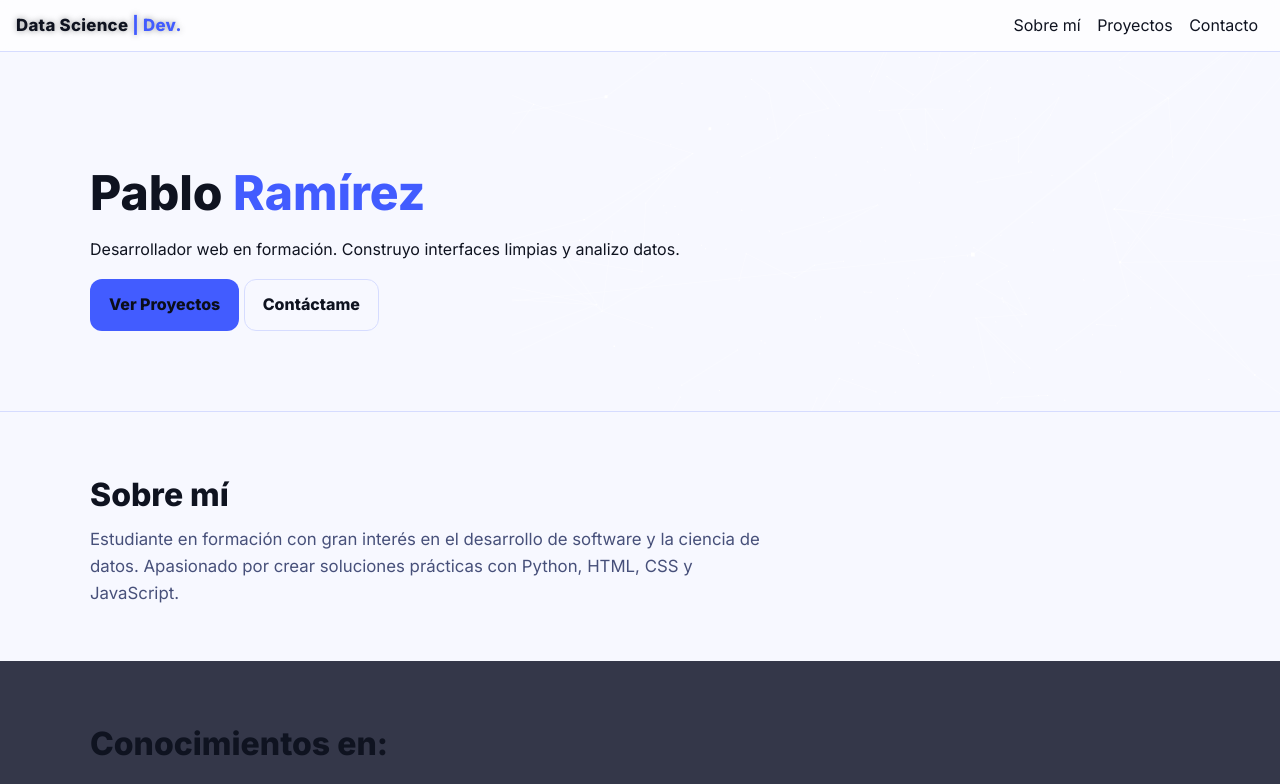
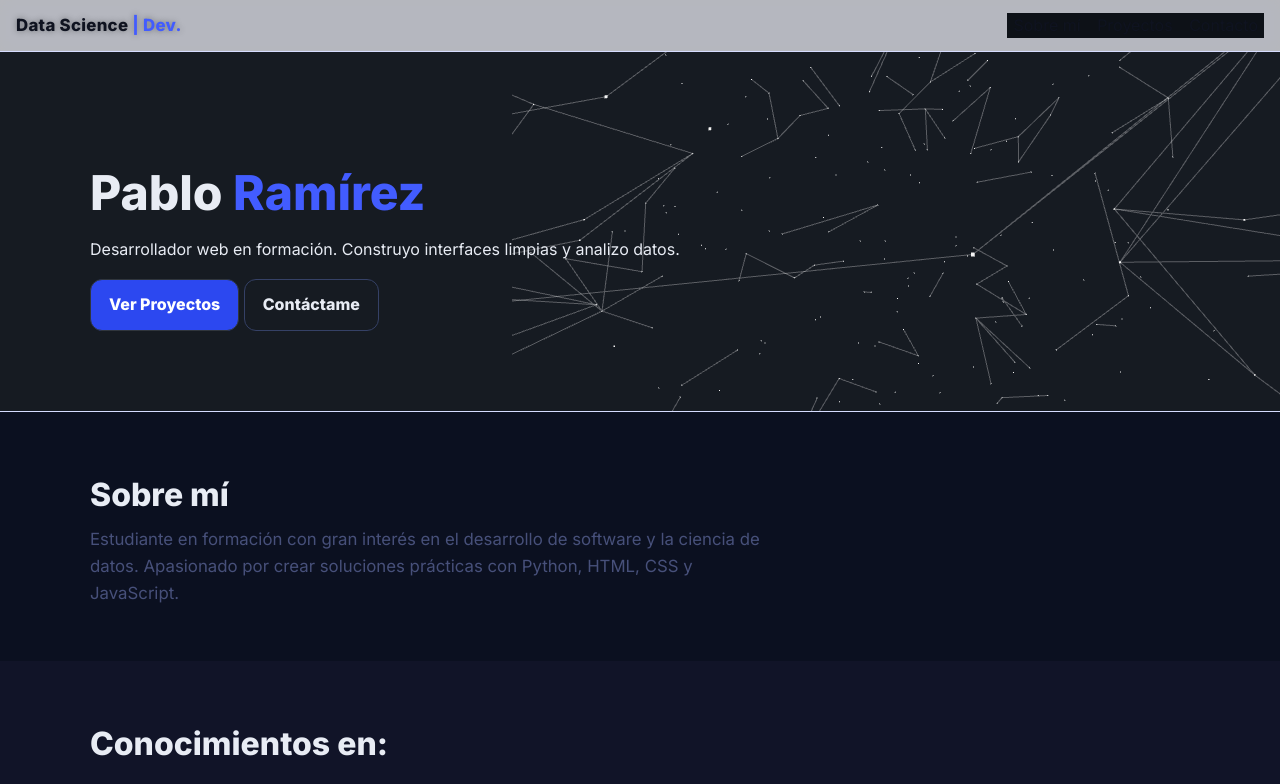
Before and after one commit to PabloR95/mi-portafolio, a plain HTML site: page index.html in a window 1280 px wide. Shown: the top 784 px of the page. Drawn offline with nearby package versions, Linux system fonts and the light colour scheme.

Commit message:
style: forzar tema oscuro

```diff
--- a/index.html
+++ b/index.html
@@ -16,7 +16,18 @@
   <!-- CSS -->
   <link rel="preload" href="styles.css" as="style">
   <link rel="stylesheet" href="styles.css">
-
+  <!-- Fuerza tema oscuro (override final) -->
+  <style>
+  :root { color-scheme: dark; }
+  html, body { background: #0b1020; color: #e8ecf4; }
+  .section { background: #0b1020; }
+  .section.alt { background: #141a2a; }
+  .site-header { background: rgba(11,16,32,.65); backdrop-filter: saturate(160%) blur(8px); }
+  /* botones y chips (si los necesitas un poco más contrastados) */
+  .btn { background:#2c48f0; color:#fff; }
+  .btn.outline, .btn-sm.btn-outline { border:1px solid #354166; color:#e8ecf4; background: transparent; }
+  .chip { background:#1a2239; color:#d7def0; border:1px solid #2a3557; }
+</style>
   <!-- Favicon -->
   <link rel="icon" href="images/code.png" type="image/png" sizes="32x32">
   <link rel="icon" href="images/code.svg" type="image/svg+xml">
--- a/styles.css
+++ b/styles.css
@@ -380,3 +380,31 @@ h2{ font-size:clamp(1.4rem, 3vw, 2rem); }
 .light .contact-link .icon{
   filter: none; /* en modo claro muestra el logo en su color original */
 }
+
+/* === Tema oscuro === */
+body {
+  background-color: #0d1117; /* fondo principal oscuro */
+  color: #e6edf3; /* texto claro */
+}
+
+nav {
+  background-color: #0d1117;
+}
+
+section {
+  background-color: #161b22; /* secciones un poco más claras */
+}
+
+footer {
+  background-color: #0d1117;
+}
+
+button, .btn {
+  background-color: #21262d;
+  color: #e6edf3;
+  border: 1px solid #30363d;
+}
+
+button:hover, .btn:hover {
+  background-color: #30363d;
+}
```
